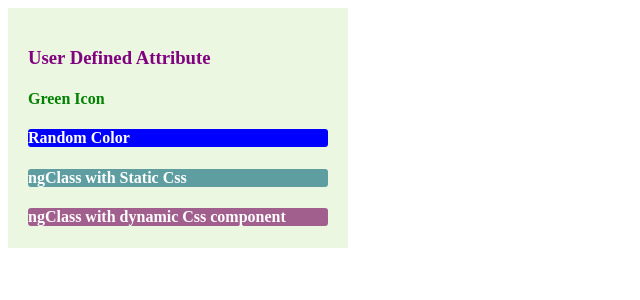
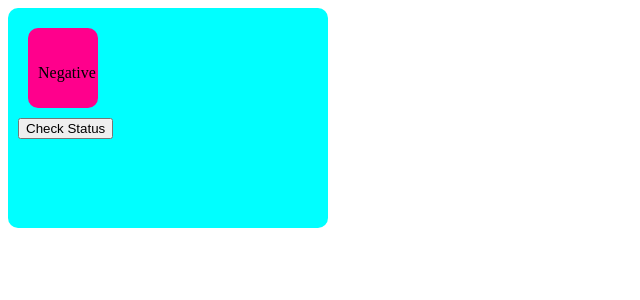
Before and after one commit to priyodas12/angular-basic-v4, an Angular app: page / in a window 1280 px wide. Shown: the top 300 px of the page, without its empty margins (0-640 px from the left). Built offline with nearby package versions, Linux system fonts and the light colour scheme.

Commit message:
Structural Directive: *ngIf

```diff
--- a/src/app/app.component.html
+++ b/src/app/app.component.html
@@ -1,4 +1,5 @@
 <!-- <app-exm-property-binding></app-exm-property-binding> -->
 <!-- <app-exm-event-binding></app-exm-event-binding> -->
 <!-- <app-exm-twdb></app-exm-twdb> -->
-<app-exm-attribute-directive></app-exm-attribute-directive>
+<!-- <app-exm-attribute-directive></app-exm-attribute-directive> -->
+<app-exm-structural-directive></app-exm-structural-directive>
--- a/src/app/app.module.ts
+++ b/src/app/app.module.ts
@@ -10,6 +10,7 @@ import { ExmEventBindingComponent } from './learning/exm-event-binding/exm-event
 import { ExmTwdbComponent } from './learning/exm-twdb/exm-twdb.component';
 import { ExmAttributeDirectiveComponent } from './learning/exm-attribute-directive/exm-attribute-directive.component';
 import { ChangeToPurpleDirective } from './learning/change-to-purple.directive';
+import { ExmStructuralDirectiveComponent } from './learning/exm-structural-directive/exm-structural-directive.component';
 
 @NgModule({
   declarations: [
@@ -19,6 +20,7 @@ import { ChangeToPurpleDirective } from './learning/change-to-purple.directive';
     ExmTwdbComponent,
     ExmAttributeDirectiveComponent,
     ChangeToPurpleDirective,
+    ExmStructuralDirectiveComponent,
   ],
   imports: [
     BrowserModule,
--- /dev/null
+++ b/src/app/learning/exm-structural-directive/exm-structural-directive.component.css
@@ -0,0 +1,25 @@
+.structural-directive{
+    height: 200px;
+    width: 300px;
+    background-color: aqua;
+    border-radius: 10px;
+    padding: 10px;
+}
+
+.display-card-positive{
+    height: 40px;
+    width: 50px;
+    background-color: rgb(102, 255, 0);
+    border-radius: 10px;
+    padding: 20px 10px;
+    margin:10px 10px 10px 10px;
+}
+
+.display-card-negative{
+    height: 40px;
+    width: 50px;
+    background-color: rgb(255, 0, 140);
+    border-radius: 10px;
+    padding: 20px 10px;
+    margin:10px 10px 10px 10px;
+}
--- /dev/null
+++ b/src/app/learning/exm-structural-directive/exm-structural-directive.component.html
@@ -0,0 +1,10 @@
+
+<div class="structural-directive">
+    <div class="display-card-positive" *ngIf="status">
+        <p>Positive</p>
+    </div>
+    <div class="display-card-negative" *ngIf="!status">
+        <p>Negative</p>
+    </div>
+    <button (click)="onClickBtn()">Check Status</button>
+</div>
--- /dev/null
+++ b/src/app/learning/exm-structural-directive/exm-structural-directive.component.ts
@@ -0,0 +1,15 @@
+import { Component } from '@angular/core';
+
+@Component({
+  selector: 'app-exm-structural-directive',
+  templateUrl: './exm-structural-directive.component.html',
+  styleUrls: ['./exm-structural-directive.component.css']
+})
+export class ExmStructuralDirectiveComponent {
+  status: boolean = false;
+  onClickBtn() {
+    console.log(Math.floor(Math.random() * 100));
+    this.status = Math.floor(Math.random() * 100) % 2 === 0
+    console.log(this.status);
+  }
+}
```
Also changed, not shown: 1 other file (tests, documents, lock files or other folders).
